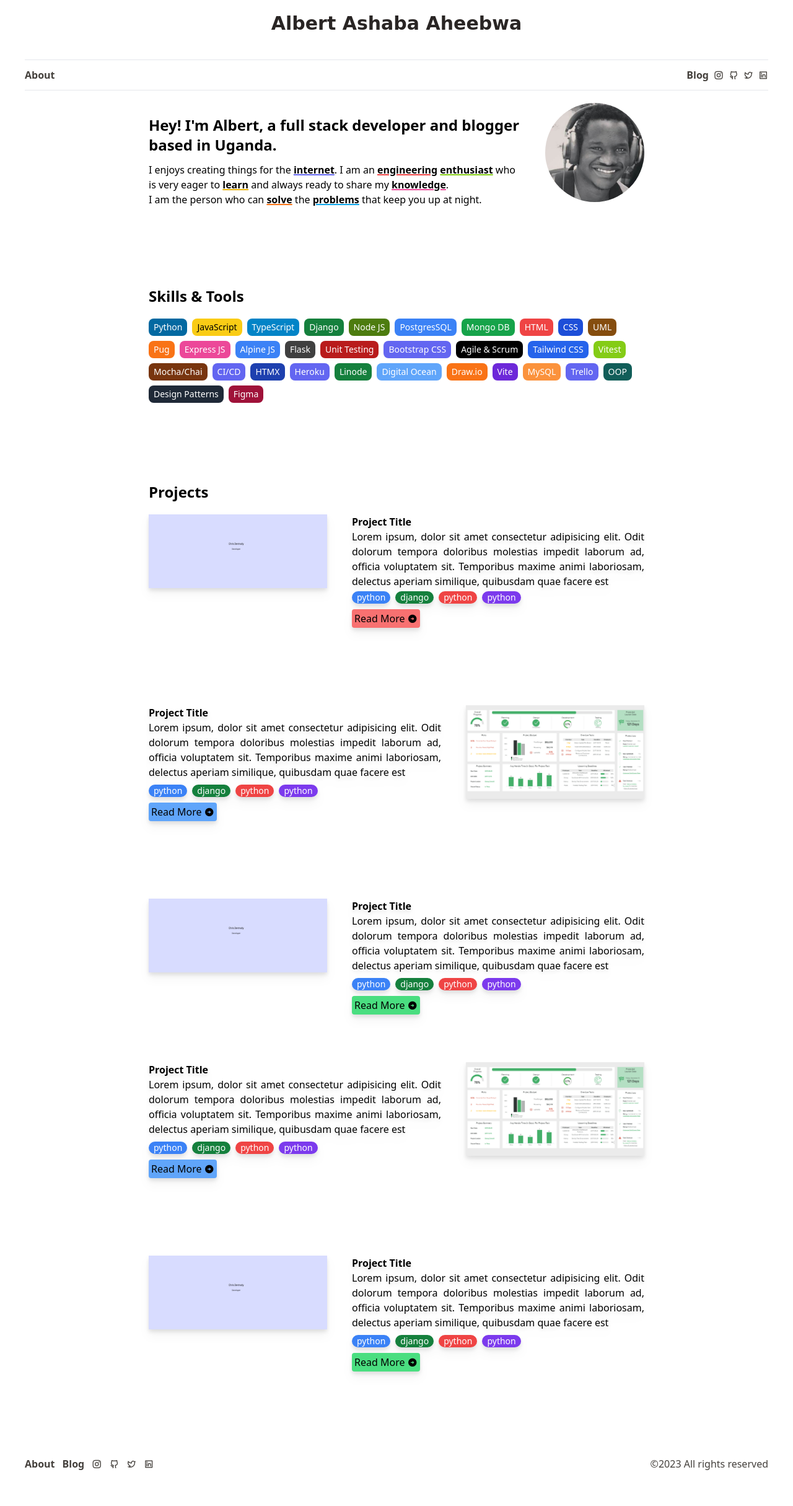
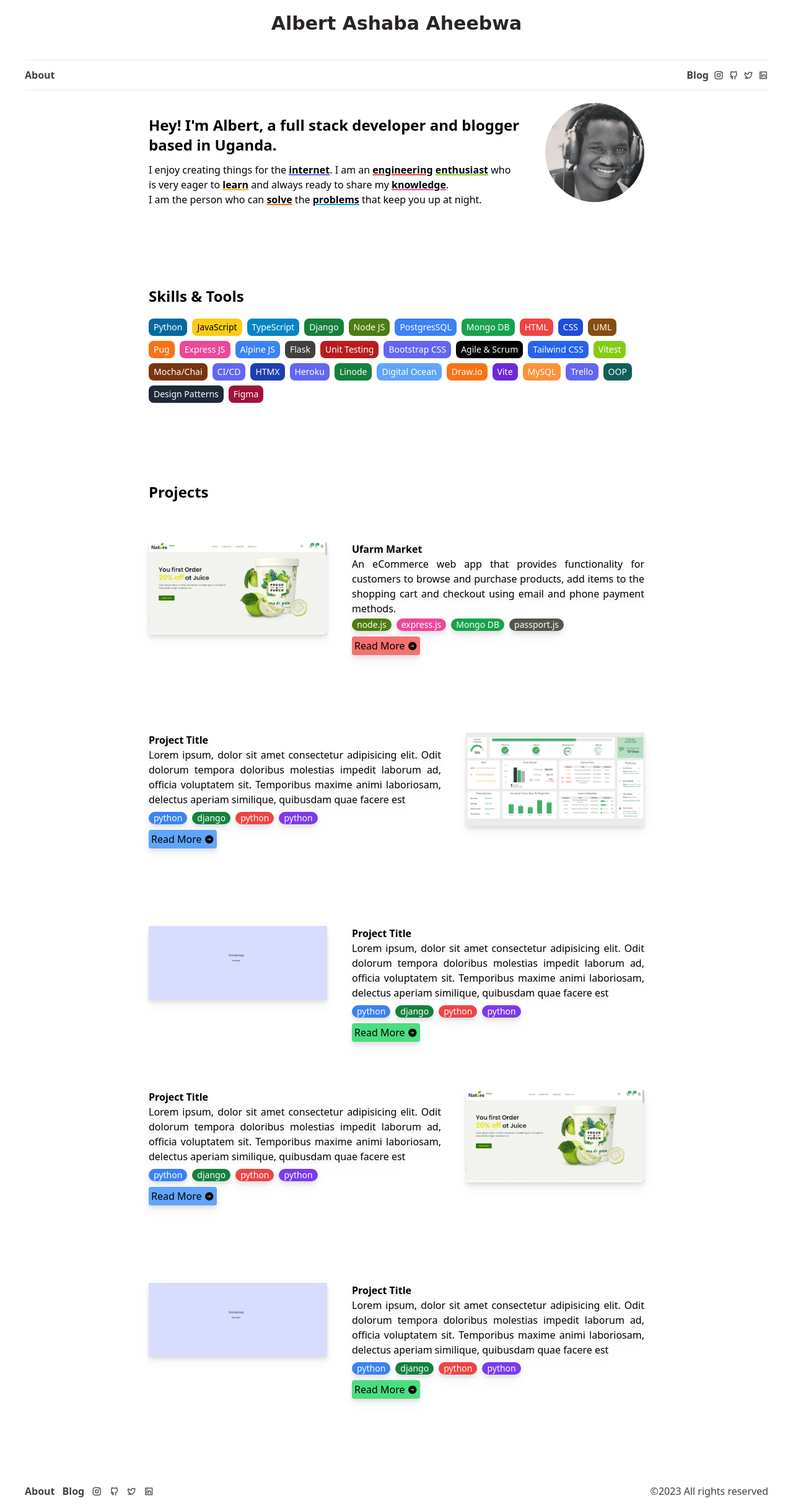
Before and after one commit to TrippleA-Ashaba/tripplea_codes, a Django app: page / in a window 1280 px wide. Shown: the whole page at 62% size. Before the commit the page ends 2372 px from the top, so only its background shows below. Run offline with Django 4.2, Linux system fonts and the light colour scheme; some libraries are stand-ins or nearby versions; some web fonts are replaced.

Commit message:
Add ufarm

```diff
--- a/templates/partials/hero.html
+++ b/templates/partials/hero.html
@@ -6,7 +6,7 @@
 			Hey! I'm Albert, a full stack developer and blogger based in Uganda.
 		</h2>
 		<p>
-			I enjoys creating things for the
+			I enjoy creating things for the
 			<span class="font-bold underline decoration-indigo-500 decoration-2">internet</span>. I
 			am an
 			<span class="font-bold underline decoration-red-500 decoration-2">engineering</span>
--- a/templates/partials/projects.html
+++ b/templates/partials/projects.html
@@ -2,33 +2,36 @@
 
 <div class="mb-5">
 	<h2 class="text-2xl font-bold">Projects</h2>
-	<div class="mt-5">
+	<div class="mt-16">
 		<div
 			class="relative mb-32 drop-shadow-lg transition-all delay-100 duration-1000 ease-in-out hover:scale-105 md:flex">
 			<div class="md:mr-10">
 				<div class="md:w-72">
 					<img
 						class="object-fill"
-						src="{% static 'images/projects/download.png' %}"
+						src="{% static 'images/projects/ufarm.png' %}"
 						alt="" />
 				</div>
 			</div>
 			<div>
-				<h3 class="mt-3 font-bold md:mt-0">Project Title</h3>
+				<h3 class="mt-3 font-bold md:mt-0">Ufarm Market</h3>
 				<p class="mb-1 text-justify">
-					Lorem ipsum, dolor sit amet consectetur adipisicing elit. Odit dolorum tempora
-					doloribus molestias impedit laborum ad, officia voluptatem sit. Temporibus
-					maxime animi laboriosam, delectus aperiam similique, quibusdam quae facere est
+					An eCommerce web app that provides functionality for customers to browse and
+					purchase products, add items to the shopping cart and checkout using email and
+					phone payment methods.
+					<!-- <br />
+					<span class="font-bold">Features: </span>
+					Authentication, File Uploads, Dashboard, Aggregations, Email/Call -->
 				</p>
 				<div class="mb-3 flex flex-wrap gap-2 text-sm text-white">
-					<div class="rounded-full bg-blue-500 px-2">python</div>
-					<div class="rounded-full bg-green-700 px-2">django</div>
-					<div class="rounded-full bg-red-500 px-2">python</div>
-					<div class="rounded-full bg-violet-600 px-2">python</div>
+					<div class="rounded-full bg-lime-700 px-2">node.js</div>
+					<div class="rounded-full bg-pink-500 px-2">express.js</div>
+					<div class="rounded-full bg-green-600 px-2">Mongo DB</div>
+					<div class="rounded-full bg-stone-600 px-2">passport.js</div>
 				</div>
 				<a
 					class="rounded bg-red-400 p-1 after:absolute after:inset-0 hover:bg-red-500 hover:text-white"
-					href="{% static 'docs/keyboard-shortcuts-windows.pdf' %}"
+					href="{% static 'docs/ufarm.pdf' %}"
 					target="_blank">
 					Read More <i class="ri-arrow-right-circle-fill"></i>
 				</a>
@@ -103,7 +106,7 @@
 			class="relative mb-32 drop-shadow-lg transition-all delay-100 duration-1000 ease-in-out hover:scale-105 md:flex md:flex-row-reverse">
 			<div class="md:ml-10">
 				<div class="md:w-72">
-					<img class="object-fit" src="{% static 'images/projects/test.png' %}" alt="" />
+					<img class="object-fit" src="{% static 'images/projects/ufarm.png' %}" alt="" />
 				</div>
 			</div>
 			<div>
--- a/templates/partials/skills.html
+++ b/templates/partials/skills.html
@@ -1,7 +1,7 @@
 <div class="mb-5">
 	<h2 class="text-2xl font-bold">Skills & Tools</h2>
 	<div class="mt-5">
-		<div class="flex flex-wrap gap-2">
+		<div class="flex cursor-default flex-wrap gap-2">
 			<div class="rounded-lg bg-sky-700 p-1 px-2 text-sm text-white">Python</div>
 			<div class="rounded-lg bg-yellow-400 p-1 px-2 text-sm">JavaScript</div>
 			<div class="rounded-lg bg-sky-600 p-1 px-2 text-sm text-white">TypeScript</div>
```
Also changed, not shown: static/images/projects/ufarm.png (added), 2 other files.
